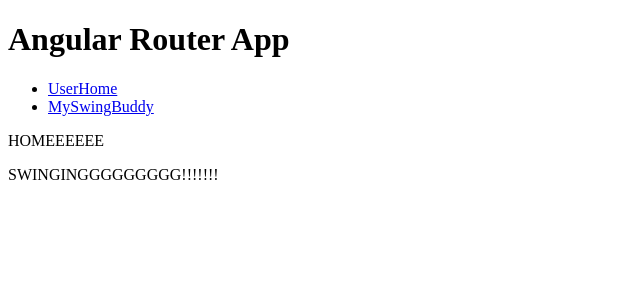
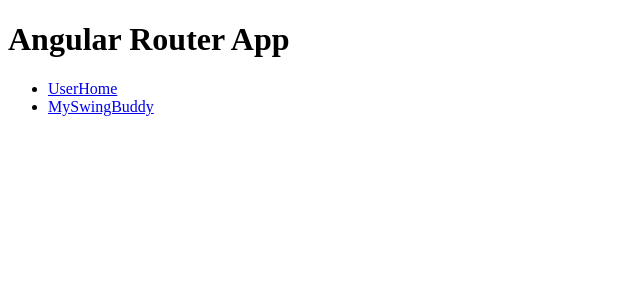
Before and after one commit to Tu-Nguyen2/MySwingBuddy, an Angular app: page /Home in a window 1280 px wide. Shown: the top 300 px of the page, without its empty margins (0-640 px from the left). Built offline with nearby package versions, Linux system fonts and the light colour scheme.

Commit message:
Testing home output

```diff
--- a/src/app/app.component.ts
+++ b/src/app/app.component.ts
@@ -18,7 +18,7 @@ export class AppComponent {
 }
 
 const routes: Routes = [
-  { path: '', redirectTo: '/home', pathMatch: 'full' },
+  {path: '', redirectTo: '/home', pathMatch: 'full' },
   {path: 'UserHome', component: UserHomeComponent},
   {path: 'MySwingBuddy', component: MySwingBuddyComponent},
   {path: '**', component: PageNotFoundComponent},
--- a/src/app/home/home.component.html
+++ b/src/app/home/home.component.html
@@ -1,2 +1,3 @@
-<p>HOMEEEEEE</p>
-<p>SWINGINGGGGGGGGG!!!!!!!</p>
+<html>
+    <title>My Swing Buddy</title>
+</html>
```
